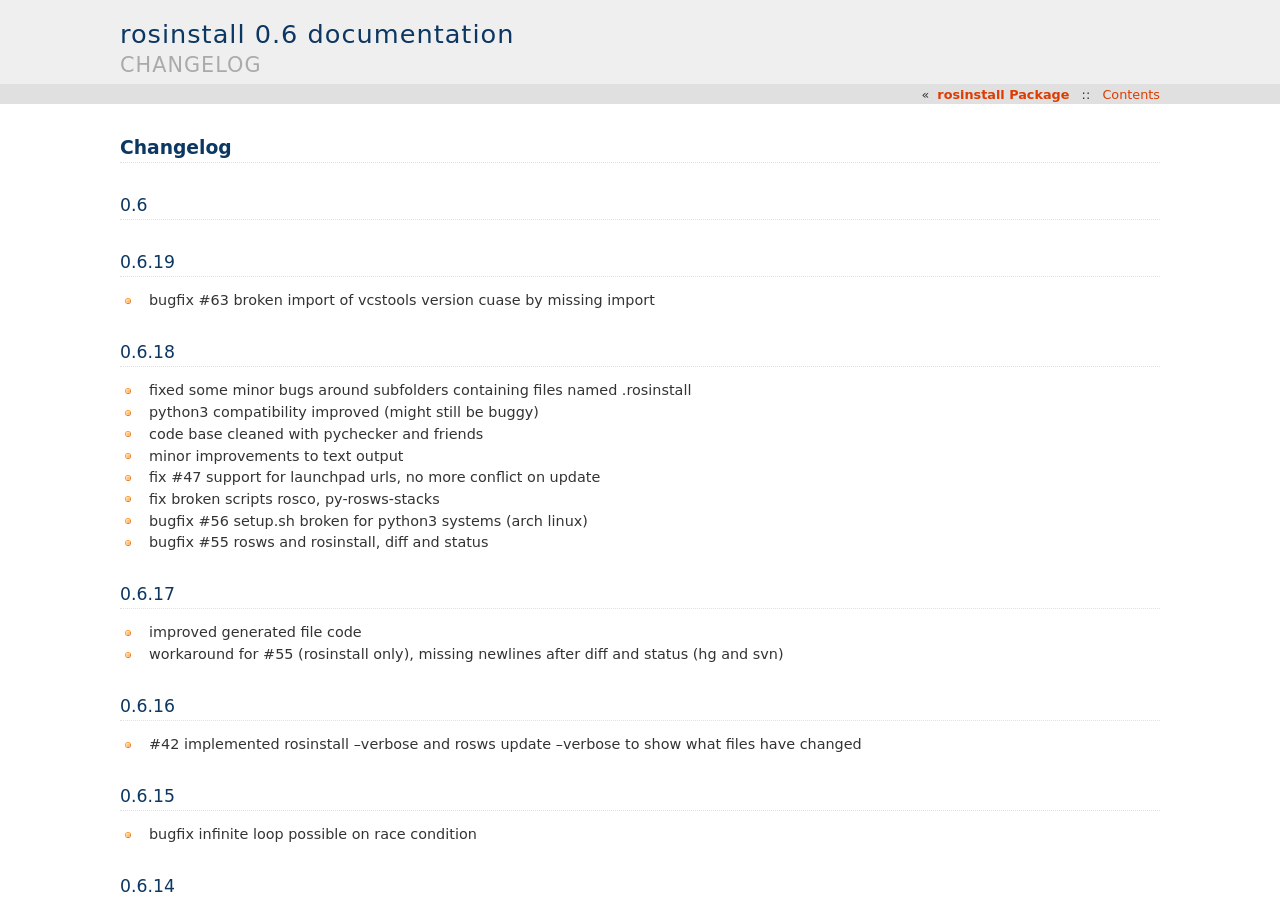
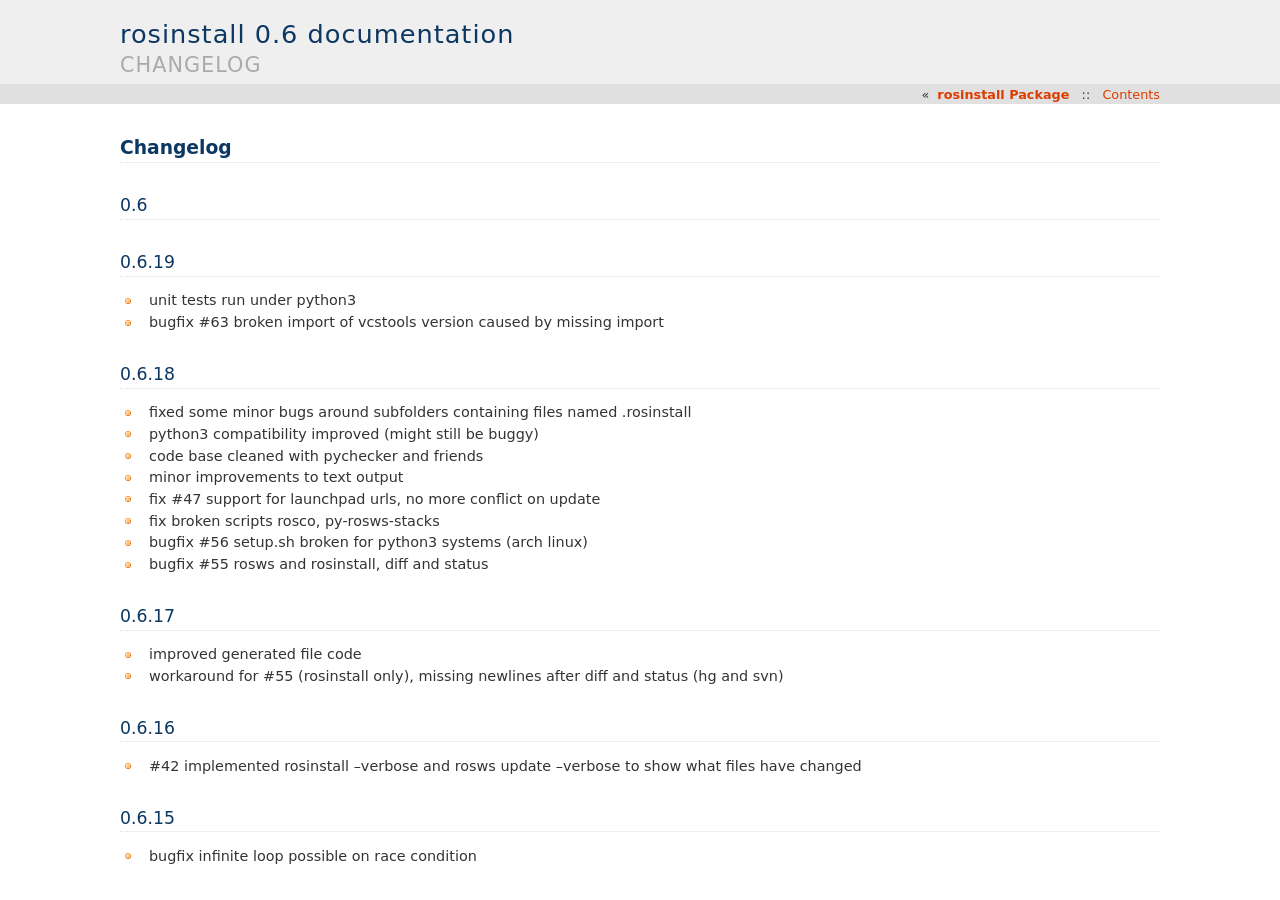
Before and after one commit to vcstools/rosinstall, a Sphinx documentation site: the page built from doc/changelog.rst, in a window 1280 px wide and 900 px high. Built offline with Sphinx 7.4.7, drawn with Linux system fonts in a browser that asks for light colours.

Commit message:
changelog

```diff
--- a/doc/changelog.rst
+++ b/doc/changelog.rst
@@ -7,7 +7,8 @@
 0.6.19
 ------
 
-- bugfix #63 broken import of vcstools version cuase by missing import
+- unit tests run under python3
+- bugfix #63 broken import of vcstools version caused by missing import
 
 0.6.18
 ------
```
